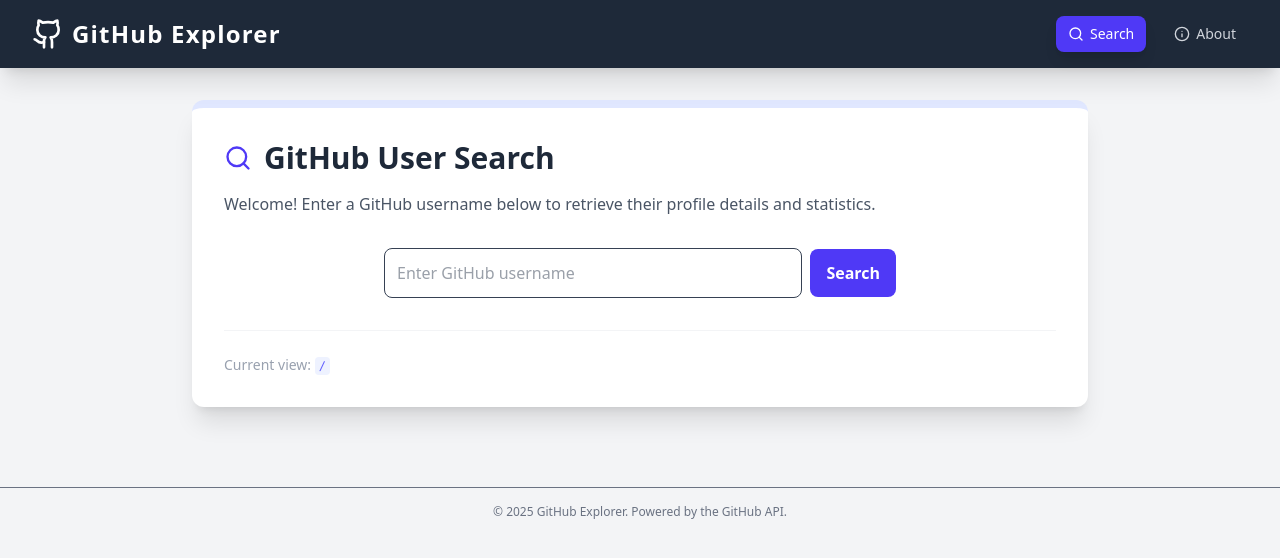
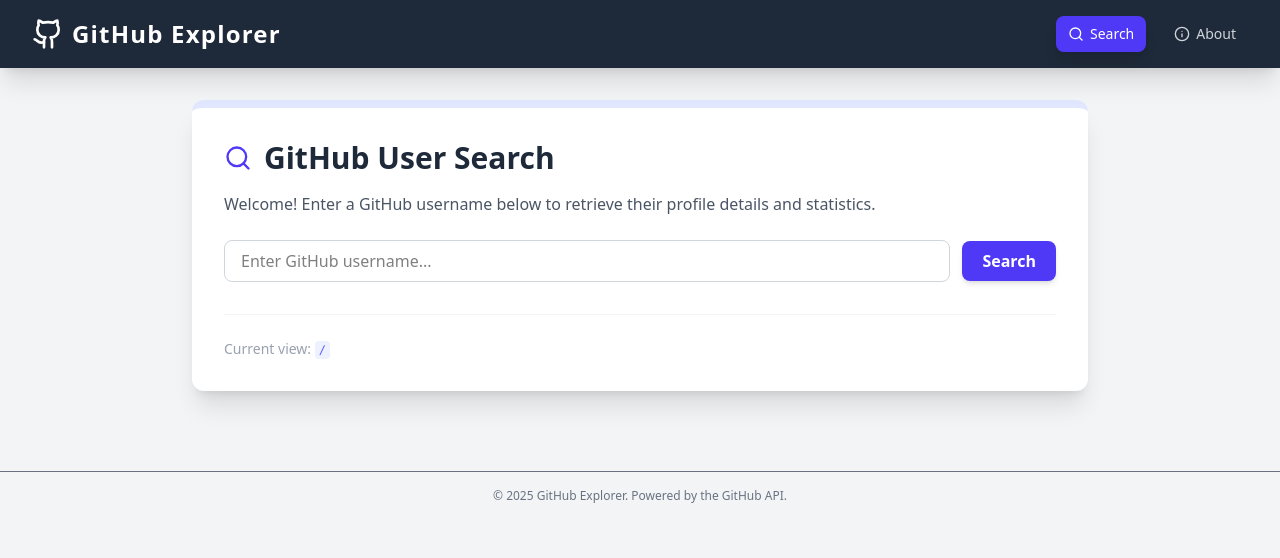
Before and after one commit to Susanadjanie1/alx-fe-reactjs, a React app in the folder github-user-search/: page / in a window 1280 px wide. Shown: the top 558 px of the page. Built offline with nearby package versions, Linux system fonts and the light colour scheme; no server answers; the HTML template or start-up script is replaced by a standard one.

Commit message:
fetchData added to search file

```diff
--- a/github-user-search/src/components/Search.jsx
+++ b/github-user-search/src/components/Search.jsx
@@ -1,26 +1,27 @@
 import React, { useState } from 'react';
-import axios from 'axios';
+import { fetchUserData } from '../services/githubService';
 
 const Search = () => {
   const [username, setUsername] = useState('');
-  const [userData, setUserData] = useState(null);
+  const [user, setUser] = useState(null);
   const [loading, setLoading] = useState(false);
   const [error, setError] = useState(null);
 
-  const handleSearch = async (e) => {
+  const handleSubmit = async (e) => {
     e.preventDefault();
-    setError(null);
-    setUserData(null);
-
-    if (!username.trim()) {
-      setError('Please enter a GitHub username');
-      return;
-    }
+    if (!username.trim()) return;
 
     setLoading(true);
+    setError(null);
+    setUser(null);
+
     try {
-      const response = await axios.get(`https://api.github.com/users/${username}`);
-      setUserData(response.data);
+      const data = await fetchUserData(username);
+      if (data) {
+        setUser(data);
+      } else {
+        setError("Looks like we cant find the user");
+      }
     } catch (err) {
       setError("Looks like we cant find the user");
     } finally {
@@ -29,67 +30,71 @@
   };
 
   return (
-    <div className="w-full max-w-lg mx-auto mt-8">
-      {/* Search Form */}
-      <form onSubmit={handleSearch} className="flex items-center space-x-2">
+    <div className="w-full">
+      {/* Search Input */}
+      <form onSubmit={handleSubmit} className="flex flex-col md:flex-row items-center gap-3 mb-6">
         <input
           type="text"
-          placeholder="Enter GitHub username"
           value={username}
           onChange={(e) => setUsername(e.target.value)}
-          className="flex-grow p-3 border rounded-lg focus:ring-indigo-500 focus:border-indigo-500 text-gray-700"
+          placeholder="Enter GitHub username..."
+          className="w-full md:flex-1 px-4 py-2 rounded-lg border border-gray-300 focus:outline-none focus:ring-2 focus:ring-indigo-500"
         />
         <button
           type="submit"
-          className="px-4 py-3 bg-indigo-600 text-white font-semibold rounded-lg hover:bg-indigo-700 transition"
+          className="px-5 py-2 bg-indigo-600 text-white font-semibold rounded-lg shadow-md hover:bg-indigo-700 transition duration-150"
         >
           Search
         </button>
       </form>
 
-      {/* Loading State */}
+      {/* Conditional Rendering */}
       {loading && (
-        <p className="mt-6 text-center text-indigo-500 font-medium">Loading...</p>
+        <p className="text-gray-500 text-center">Loading...</p>
       )}
 
-      {/* ❌ Error State */}
-      {error && !loading && (
-        <p className="mt-6 text-center text-red-600 font-medium">{error}</p>
+      {error && (
+        <p className="text-red-500 text-center font-medium">{error}</p>
       )}
 
-      {/*  User Profile (inlined from UserProfileCard) */}
-      {userData && !loading && !error && (
-        <div className="mt-6 bg-white p-6 rounded-lg shadow text-center">
+      {user && (
+        <div className="bg-white p-6 md:p-8 rounded-xl shadow-xl max-w-lg w-full mx-auto mt-6">
+          <div className="flex flex-col md:flex-row items-center space-x-0 md:space-x-6">
+            {/*  Image must be here for the checker */}
             <img
-            src={userData.avatar_url}
-            alt={`${userData.login} avatar`}
-            className="w-24 h-24 rounded-full mx-auto ring-4 ring-indigo-500 mb-4 object-cover"
+              src={user.avatar_url || 'https://placehold.co/128x128/3B82F6/ffffff?text=No+Avatar'}
+              alt={`${user.login}'s avatar`}
+              className="w-24 h-24 md:w-32 md:h-32 rounded-full ring-4 ring-blue-500 shadow-lg object-cover mb-4 md:mb-0"
+              onError={(e) => e.target.src = 'https://placehold.co/128x128/3B82F6/ffffff?text=No+Avatar'}
             />
-          <h2 className="text-xl font-bold text-gray-800">
-            {userData.name || 'No Name Provided'}
+
+            <div className="text-center md:text-left">
+              <h2 className="text-3xl font-extrabold text-gray-900 leading-tight">
+                {user.name || user.login}
               </h2>
-          <p className="text-gray-600">@{userData.login}</p>
+              <p className="text-xl text-blue-600 font-semibold mb-2">
+                @{user.login}
+              </p>
 
-          <div className="flex justify-center space-x-6 mt-4 text-sm text-gray-600">
-            <div>
-              <span className="font-bold">{userData.public_repos}</span> Repos
-            </div>
-            <div>
-              <span className="font-bold">{userData.followers}</span> Followers
-            </div>
-            <div>
-              <span className="font-bold">{userData.following}</span> Following
-            </div>
+              {user.bio && (
+                <p className="text-gray-600 italic mt-1 max-w-xs">{user.bio}</p>
+              )}
+
+              <div className="flex space-x-4 mt-4 justify-center md:justify-start text-sm text-gray-700 font-medium">
+                <span>Followers: <span className="text-blue-600 font-bold">{user.followers}</span></span>
+                <span>Public Repos: <span className="text-blue-600 font-bold">{user.public_repos}</span></span>
               </div>
 
               <a
-            href={userData.html_url}
+                href={user.html_url}
                 target="_blank"
                 rel="noopener noreferrer"
-            className="inline-block mt-5 px-5 py-2 bg-indigo-600 text-white rounded-lg font-semibold hover:bg-indigo-700 transition"
+                className="inline-block mt-4 px-5 py-2 bg-blue-600 text-white font-semibold rounded-lg shadow-md hover:bg-blue-700 transition duration-150 text-sm"
               >
                 View GitHub Profile
               </a>
+            </div>
+          </div>
         </div>
       )}
     </div>
```
Lines whose indentation alone changed are shown as unchanged.
